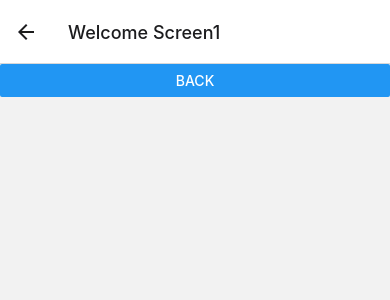
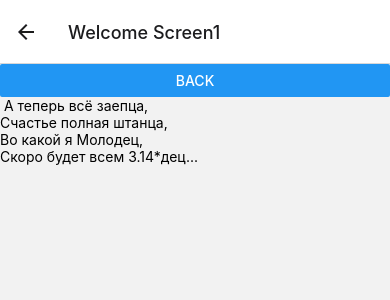
Before and after one commit to Silius0312/MyProg, a React Native app: screen /Screen1 in a window 390 px wide. Shown: the top 300 px of the page. Built offline with nearby package versions, Linux system fonts and the light colour scheme.

Commit message:
Стишок

```diff
--- a/Screens/Home.js
+++ b/Screens/Home.js
@@ -1,5 +1,5 @@
 import React from 'react';
-import { View, Button } from "react-native";
+import { View, Button, Text } from "react-native";
 
 
 export const Home = (props) => {
@@ -12,6 +12,11 @@ export const Home = (props) => {
                 navigation.navigate('Screen1')
              }
         />
+        <Text> Как же долго я ебался,{"\n"}
+            Наконец-то докапался,{"\n"}
+            Я ошибки всё искал,{"\n"}
+            Влад мне в этом помогал.
+        </Text>
         </View>
     );
 };
--- a/Screens/Screen1.js
+++ b/Screens/Screen1.js
@@ -1,5 +1,5 @@
 import React from 'react';
-import { Button, View } from "react-native";
+import { Button, View, Text } from "react-native";
 
 
 export const Screen1 = ({navigation}) => {
@@ -11,6 +11,11 @@ export const Screen1 = ({navigation}) => {
             navigation.navigate('Home')
     }
     />
+    <Text> А теперь всё заепца,{"\n"}
+        Счастье полная штанца,{"\n"}
+        Во какой я Молодец,{"\n"}
+        Скоро будет всем 3.14*дец...{"\n"}
+    </Text>
         </View>
     );
 };
```
